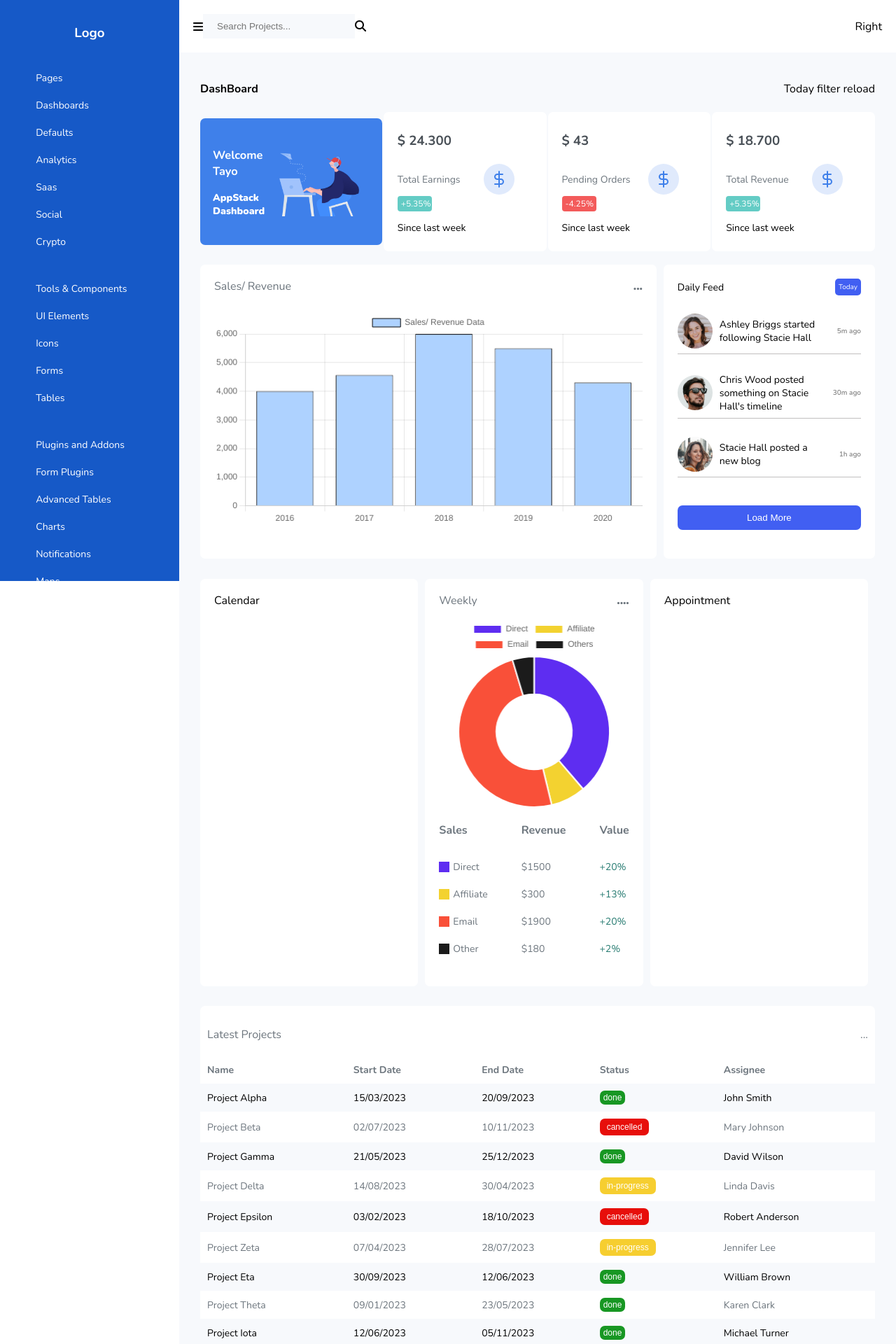
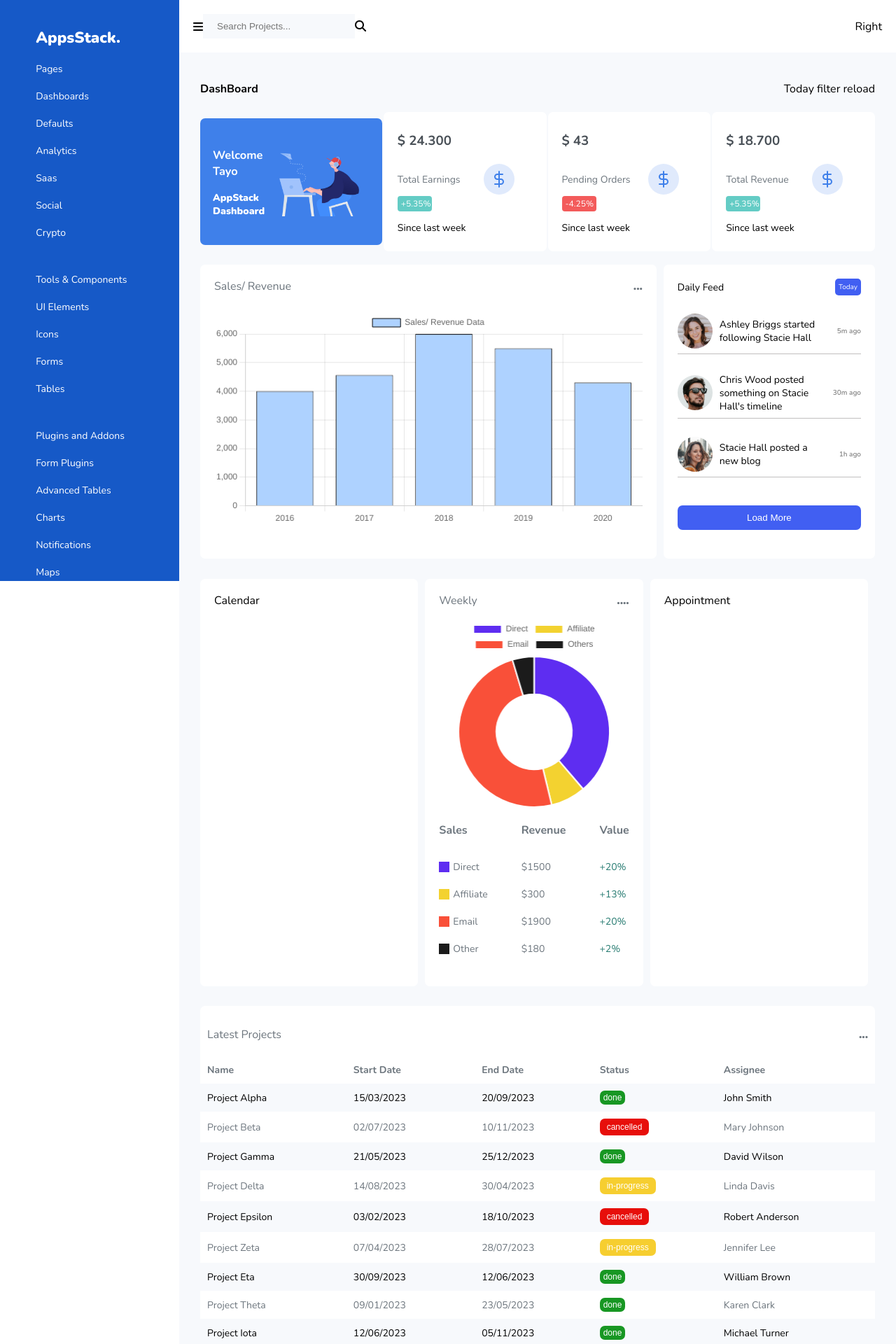
Before and after one commit to TEE2DWHY/admin-dashboard, a Next.js app: page / in a window 1280 px wide. Shown: the top 1920 px of the page at 70% size. Built offline with nearby package versions, Linux system fonts and the light colour scheme.

Commit message:
added logo to sidebar.jsx

```diff
--- a/components/latestprojects.jsx
+++ b/components/latestprojects.jsx
@@ -1,14 +1,37 @@
+"use client";
+import { useEffect, useState } from "react";
+
 // styling
 import "../styles/dashboard.css";
 // data
 import { projects } from "@/data/data";
+//  components
+import Modal from "./modal/modal";
+
 const LatestProjects = () => {
+  const [showProjectModal, setProjectModal] = useState(false);
+  // useEffect(() => {
+  //   const projectModal = document.querySelector(".project-modal");
+  //   projectModal.addEventListener("click", () => {
+  //     setProjectModal(!showProjectModal);
+  //   });
+
+  //   return () => {
+  //     projectModal.removeEventListener("click", () => {
+  //       setProjectModal(!showProjectModal);
+  //     });
+  //   };
+  // }, [showProjectModal]);
+
   return (
     <>
       <div className="latest-projects">
         <div className="header">
           <span>Latest Projects</span>
-          <span>...</span>
+          <div className="project-modal-container">
+            <div className="project-modal"> ...</div>
+            <div>{showProjectModal && <Modal />}</div>
+          </div>
         </div>
         <div className="project-table">
           <table>
--- a/components/sidebar.jsx
+++ b/components/sidebar.jsx
@@ -2,9 +2,9 @@ import "../styles/sidebar.css";
 const Sidebar = () => {
   return (
     <div className="sidebar">
-      <h3>Logo</h3>
       <div className="sidebar-container pages">
         <ul>
+          <li className="logo"> AppsStack.</li>
           <li>Pages</li>
           <li>Dashboards</li>
           <li>Defaults</li>
--- a/styles/dashboard.css
+++ b/styles/dashboard.css
@@ -217,7 +217,8 @@
 }
 
 .sales-dropdown,
-.weekly-sales-dropdown {
+.weekly-sales-dropdown,
+.project-modal {
   font-weight: 900;
   cursor: pointer;
 }
--- a/styles/modal.css
+++ b/styles/modal.css
@@ -8,7 +8,7 @@
   z-index: 9999999;
   color: #6c757d;
   top: 25px;
-  left: 570px;
+  /* left: 570px; */
   background-color: #f7f9fc;
   padding: 5px 0;
 }
--- a/styles/sidebar.css
+++ b/styles/sidebar.css
@@ -22,6 +22,11 @@ ul {
   font-size: 14px;
 }
 
+ul .logo {
+  font-size: 22px;
+  font-weight: 900;
+}
+
 li {
   padding: 10px 0;
   cursor: pointer;
```
